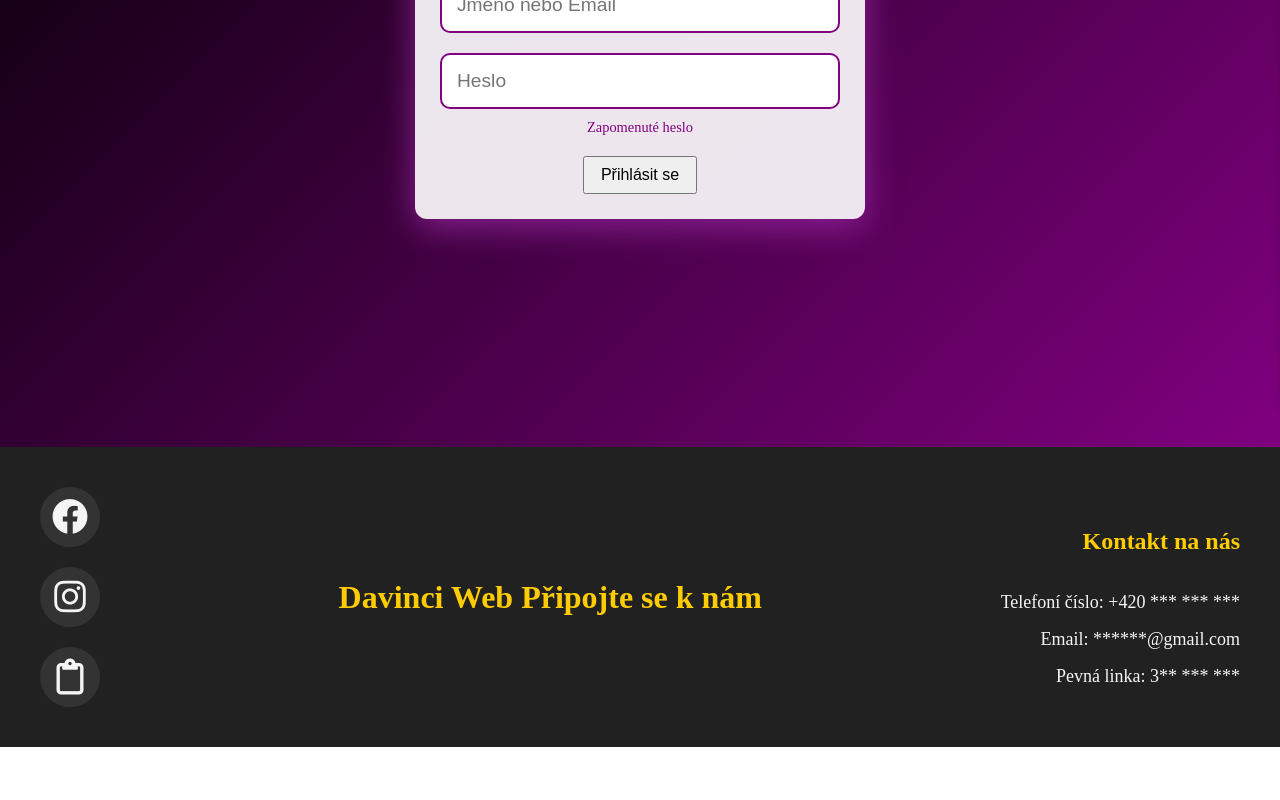
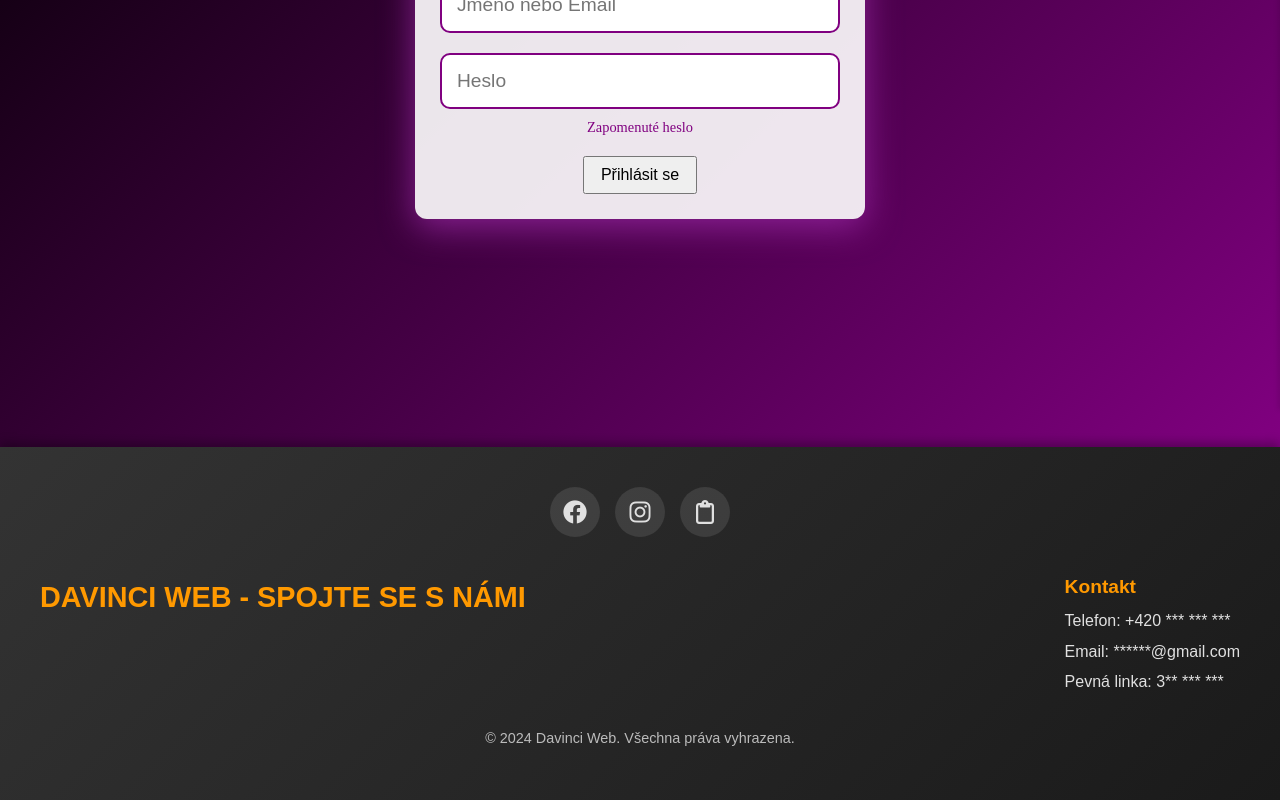
Before and after one commit to Marat141/SvelteKit-5, a SvelteKit app: page /Login in a window 1280 px wide. Shown: the part 430-1230 px from the top of the page. Before the commit the page ends 1177 px from the top, so only its background shows below. Built offline with nearby package versions, Linux system fonts and the light colour scheme.

Commit message:
Upraveni-footer-header

```diff
--- a/src/routes/Footer.svelte
+++ b/src/routes/Footer.svelte
@@ -1,39 +1,39 @@
-<script>
-    // Žádný JavaScript není potřeba.
-  </script>
+<footer>
+  <div class="footer-content">
+    <!-- Odkazy vlevo -->
+    <div class="social-links">
+      <a href="https://facebook.com" target="_blank"><i class="fab fa-facebook"></i></a>
+      <a href="https://instagram.com" target="_blank"><i class="fab fa-instagram"></i></a>
+      <a href="https://clipboard.com" target="_blank"><i class="fa-regular fa-clipboard"></i></a>
+    </div>
+
+    <!-- Nadpis uprostřed -->
+    <h2>Davinci Web - Spojte se s námi</h2>
+
+    <!-- Kontakty vpravo -->
+    <div class="information">
+      <h3>Kontakt</h3>
+      <p>Telefon: +420 *** *** ***</p>
+      <p>Email: ******@gmail.com</p>
+      <p>Pevná linka: 3** *** ***</p>
+    </div>
+  </div>
+  <p class="footer-bottom">© 2024 Davinci Web. Všechna práva vyhrazena.</p>
+</footer>
 
 <link
   href="https://cdnjs.cloudflare.com/ajax/libs/font-awesome/6.0.0-beta3/css/all.min.css"
   rel="stylesheet"
 />
 
-  <footer>
-    <div class="footer-content">
-      <!-- Odkazy vlevo -->
-      <div class="social-links">
-        <a href="/"><i class="fab fa-facebook"></i></a>
-        <a href="/"><i class="fab fa-instagram"></i></a>
-        <a href="/"><i class="fa-regular fa-clipboard"></i></a>
-      </div>
-
-      <!-- Nadpis uprostřed -->
-      <h2>Davinci Web Připojte se k nám</h2>
-
-      <!-- Kontakty vpravo -->
-      <div class="infomration">
-        <h3>Kontakt na nás</h3>
-        <p>Telefoní číslo: +420 *** *** ***</p>
-        <p>Email: ******@gmail.com</p>
-        <p>Pevná linka: 3** *** ***</p>
-      </div>
-    </div>
-  </footer>
-
 <style>
 footer {
-    background-color: #212121;
-    color: #f5f5f5;
+  background: linear-gradient(135deg, #333333, #1a1a1a); /* Elegantní přechod mezi tmavě šedou */
+  color: #e0e0e0; /* Světle šedý text pro kontrast */
   padding: 40px 20px;
+  font-family: Arial, sans-serif;
+  text-align: center;
+  box-shadow: 0px -4px 10px rgba(0, 0, 0, 0.3);
 }
 
 .footer-content {
@@ -41,86 +41,75 @@
   margin: 0 auto;
   display: flex;
   justify-content: space-between;
-    align-items: center;
+  align-items: flex-start;
   gap: 20px;
+  flex-wrap: wrap;
 }
 
 .social-links {
   display: flex;
-    flex-direction: column; /* Výchozí: Ikony pod sebou */
-    align-items: center;
-    gap: 20px;
+  gap: 15px;
+  justify-content: center;
+  flex-basis: 100%;
 }
 
 .social-links a {
   display: inline-flex;
   justify-content: center;
   align-items: center;
-    width: 60px;
-    height: 60px;
-    color: #f5f5f5;
-    font-size: 36px;
+  width: 50px;
+  height: 50px;
+  font-size: 1.5rem;
+  color: #e0e0e0;
   border-radius: 50%;
-    background-color: #333;
+  background-color: rgba(255, 255, 255, 0.1);
+  transition: transform 0.3s ease, background-color 0.3s ease;
   text-decoration: none;
-    transition: transform 0.3s, color 0.3s, background-color 0.3s;
 }
 
 .social-links a:hover {
-    color: #ffcc00;
-    background-color: #444;
-    transform: scale(1.3);
+  transform: scale(1.2);
+  background-color: #e0e0e0; /* Světle šedé pozadí */
+  color: #333333; /* Ikony přejdou na tmavší barvu */
 }
 
 h2 {
-    font-size: 32px;
-    color: #ffcc00;
-    text-align: center;
+  font-size: 1.8rem;
+  margin-bottom: 10px;
+  color: #ff9900; /* Jemný akcent oranžové */
+  text-transform: uppercase;
 }
 
-  .infomration {
-    display: flex;
-    flex-direction: column;
-    align-items: flex-end;
-    gap: 10px;
+.information {
+  text-align: left;
 }
 
-  .infomration h3 {
-    font-size: 24px;
-    color: #ffcc00;
+.information h3 {
+  font-size: 1.2rem;
+  margin-bottom: 10px;
+  color: #ff9900; /* Oranžový akcent */
 }
 
-  .infomration p {
-    margin: 0;
-    font-size: 18px;
-    line-height: 1.5;
+.information p {
+  font-size: 1rem;
+  line-height: 1.6;
+  margin: 5px 0;
 }
 
-  /* Responzivní design */
+.footer-bottom {
+  margin-top: 30px;
+  font-size: 0.9rem;
+  color: #bbbbbb;
+}
+
 @media (max-width: 768px) {
   .footer-content {
     flex-direction: column;
     align-items: center;
-      gap: 30px;
+    gap: 20px;
   }
 
-    .social-links {
-      flex-direction: row; /* Ikony vedle sebe */
-      gap: 15px;
-    }
-
-    .social-links a {
-      width: 40px; /* Zmenšené ikony */
-      height: 40px;
-      font-size: 24px;
-    }
-
-    h2 {
-      margin: 20px 0;
-    }
-
-    .infomration {
-      align-items: center;
+  .information {
     text-align: center;
   }
 }
--- a/src/routes/Header.svelte
+++ b/src/routes/Header.svelte
@@ -41,7 +41,7 @@
           onclick={toggleMenu}
           toggled={menuOpen}
           toggle={toggleMenu}
-                color="#000"
+          color="#e0e0e0"
           size={30}
         />
       </div>
@@ -58,14 +58,14 @@
   <style lang="scss">
   header {
     padding: 20px 0;
-    background-color: #be72e9c0;
+    background: linear-gradient(135deg, #333333, #1a1a1a); /* Stejný přechod jako footer */
+    color: #e0e0e0;
 
     .header-content {
       display: flex;
       align-items: center;
       justify-content: space-between;
       padding: 0 20px;
-        position: relative;
 
       @media (max-width: 768px) {
         flex-direction: row;
@@ -81,7 +81,7 @@ header {
       h1 {
         margin: 0;
         font-size: 2rem;
-            color: #000;
+        color: #ff9900; /* Akcent oranžové */
 
         @media (max-width: 768px) {
           font-size: 1.5rem;
@@ -91,7 +91,7 @@ header {
       h2 {
         margin: 0;
         font-size: 1.2rem;
-            color: #000;
+        color: #ff9900;
 
         @media (max-width: 768px) {
           font-size: 1rem;
@@ -107,10 +107,10 @@ header {
         a {
           font-size: 1.5rem;
           font-weight: bold;
-                color: #000;
+          color: #e0e0e0;
 
           &:hover {
-                    color: red;
+            color: #ff9900;
           }
 
           @media (max-width: 768px) {
@@ -130,7 +130,7 @@ header {
         right: 0;
         height: 100vh;
         width: 200px;
-            background-color: #be72e9FF;
+        background: linear-gradient(135deg, #333333, #1a1a1a);
         box-shadow: -2px 0 5px rgba(0, 0, 0, 0.1);
         display: flex;
         flex-direction: column;
@@ -146,10 +146,10 @@ header {
         a {
           font-size: 1.5rem;
           font-weight: bold;
-                color: #000;
+          color: #e0e0e0;
 
           &:hover {
-                    color: red;
+            color: #ff9900;
           }
 
           @media (max-width: 768px) {
--- a/src/routes/Login/+page.svelte
+++ b/src/routes/Login/+page.svelte
@@ -17,7 +17,7 @@
             <input type="text" placeholder="Jméno nebo Email">
             <input type="password" placeholder="Heslo">
         </div>
-        <a href="/" class="forgot-password">Zapomenuté heslo</a>
+        <a href="./ForgetPassword" class="forgot-password">Zapomenuté heslo</a>
         <Button label="Přihlásit se" />
     </div>
 </main>
```
Also changed, not shown: src/routes/ForgetPassword/+page.svelte (added, +19 -0 lines). Lines whose indentation alone changed are shown as unchanged.
